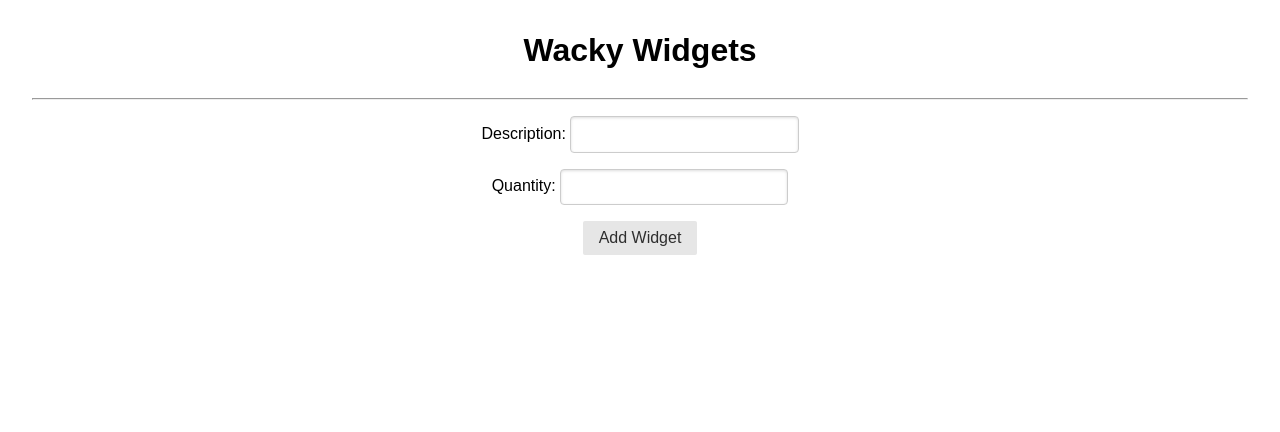
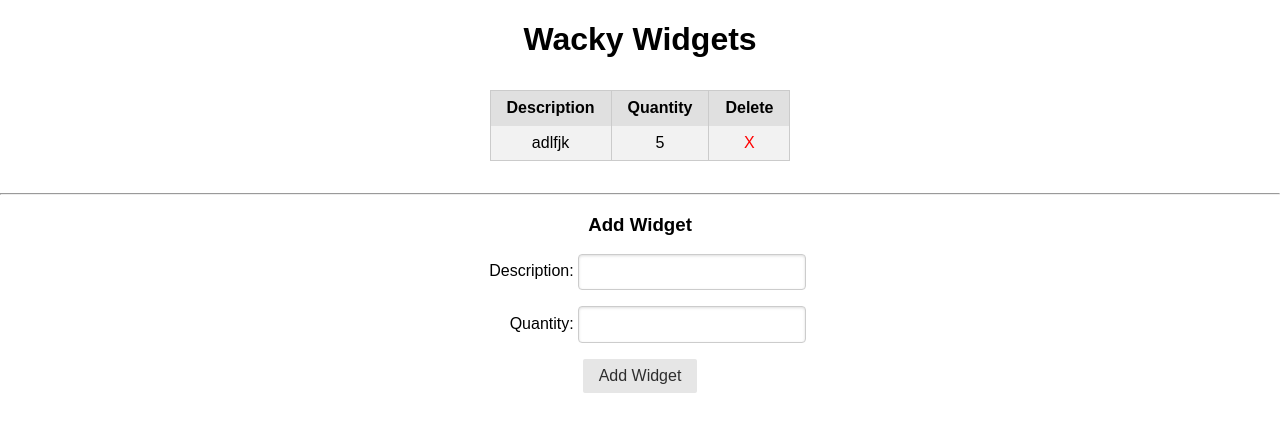
Before and after one commit to azebolsky/unit_3_assessment, a Django app: page / in a window 1280 px wide. Shown: the top 432 px of the page. Run offline with Django 3.2, Linux system fonts and the light colour scheme; data comes from the database, SQL or seed files in the repository; both versions use the stored data as it was after the commit; some libraries are stand-ins or nearby versions.

Commit message:
add delete function

```diff
--- a/main_app/static/css/style.css
+++ b/main_app/static/css/style.css
@@ -2,3 +2,18 @@ body {
     text-align: center;
     margin: 2rem;
 }
+
+label {
+    display: inline-block;
+    width: 100px;
+    text-align: right;
+}
+
+table {
+    margin: 2rem auto;
+}
+
+table a {
+    color: red;
+    text-decoration: none;
+}
--- a/main_app/templates/index.html
+++ b/main_app/templates/index.html
@@ -4,16 +4,36 @@
     <meta charset="UTF-8">
     <meta name="viewport" content="width=device-width, initial-scale=1.0">
     <meta http-equiv="X-UA-Compatible" content="ie=edge">
+    <link rel="stylesheet" href="/static/css/style.css">
     <link rel="stylesheet" href="https://unpkg.com/purecss@1.0.0/build/pure-min.css" integrity="sha384-nn4HPE8lTHyVtfCBi5yW9d20FjT8BJwUXyWZT9InLYax14RDjBj46LmSztkmNP9w" crossorigin="anonymous">
-    <link rel="stylesheet" href="/static/css/style.css">
     <title>Wacky Widgets</title>
 </head>
 <body>
     <h1>Wacky Widgets</h1>
-    <table>
-
+    {% if widgets.count %}
+    <table class="pure-table pure-table-striped">
+        <thead>
+            <tr>
+                <th>Description</th>
+                <th>Quantity</th>
+                <th>Delete</th>
+            </tr>
+        </thead>
+        <tbody>
+            {% for widget in widgets %}
+            <tr>
+                <td>{{ widget.description }}</td>
+                <td>{{ widget.quantity }}</td>
+                <td><a href="/delete/{{ widget.id }}">X</a></td>
+            </tr>
+            {% endfor %}
+        </tbody>
     </table>
+    {% else %}
+        <h3>No Widgets Exist</h3>
+    {% endif %}
     <hr>
+    <h3>Add Widget</h3>
     <form action="/" method="post" class=pure-form>
         {% csrf_token %}
         {{ widget_form.as_p }}
--- a/main_app/urls.py
+++ b/main_app/urls.py
@@ -5,4 +5,5 @@ app_name = 'main_app'
 
 urlpatterns = [
     path('', views.index, name='index'),
+    path('delete/<int:pk>', views.delete, name='delete_widget'),
 ]
--- a/main_app/views.py
+++ b/main_app/views.py
@@ -14,3 +14,8 @@ def index(request):
     return render(request, 'index.html', {
         'widgets': widgets, 'widget_form': widget_form
     })
+
+def delete(request, pk):
+    delete_widget = Widget.objects.get(id=pk)
+    delete_widget.delete()
+    return redirect('/')
```
Also changed, not shown: db.sqlite3.
